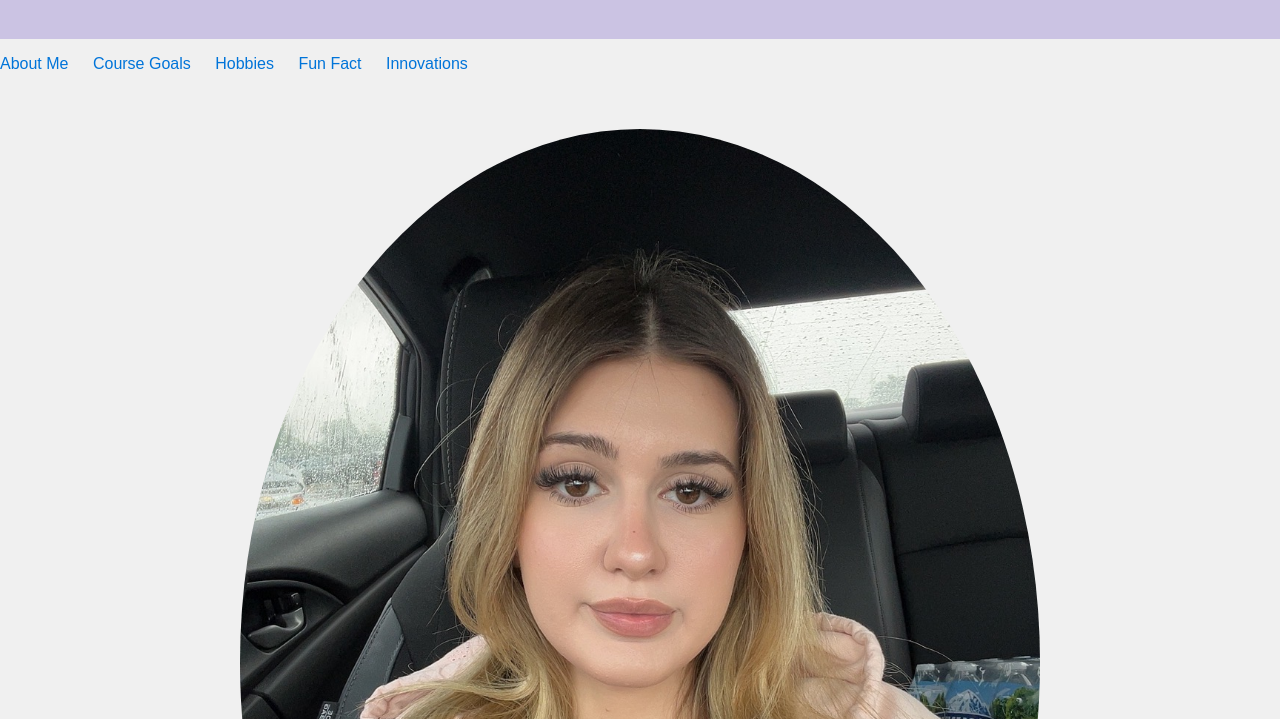
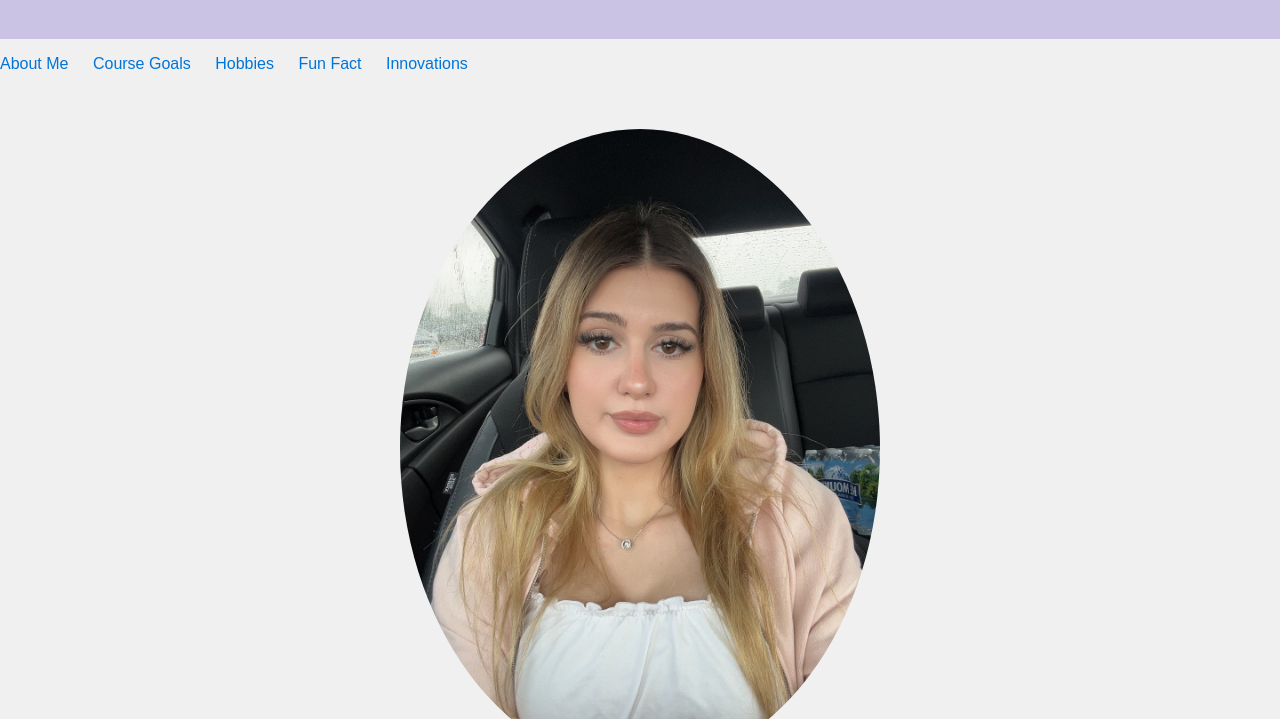
Before and after one commit to nnykaza/nnykaza.github.io, a plain HTML site: page index.html in a window 1280 px wide. Shown: the part 81-800 px from the top of the page. Drawn offline with Linux system fonts and the light colour scheme.

Commit message:
Update styles.css

```diff
--- a/styles.css
+++ b/styles.css
@@ -39,7 +39,7 @@ section {
 }
 
 img {
-    max-width: 100%;
+    max-width: 60%;
     height: auto;
     border-radius: 50%;
     display: block;
```
